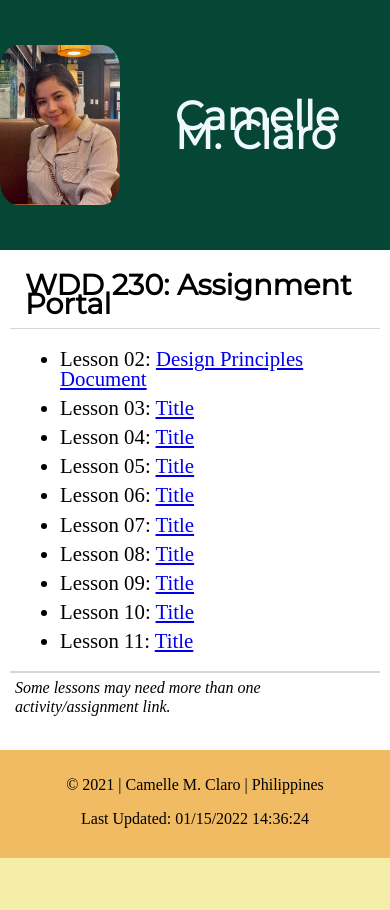
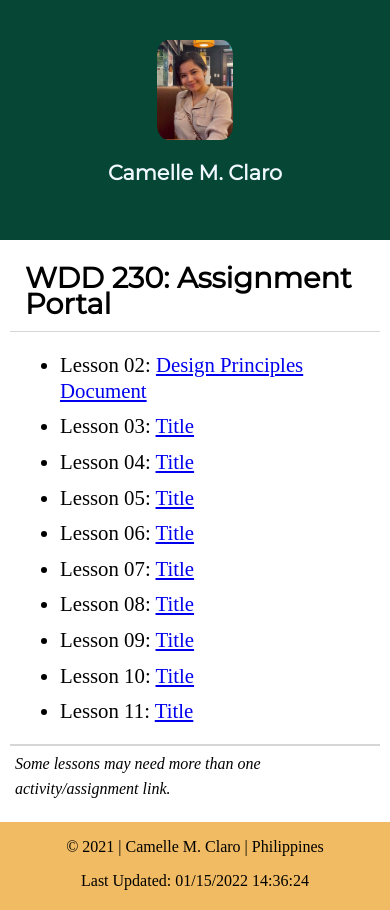
Before and after one commit to camelleclaro/wdd230, a plain HTML site: page index.html in a window 390 px wide. Before the commit the page ends 858 px from the top, so only its background shows below. Drawn offline with Linux system fonts and the light colour scheme; a web font is replaced by a local one.

Commit message:
modifications index

```diff
--- a/css/small.css
+++ b/css/small.css
@@ -1,3 +1,26 @@
-@media (max-with: 32.4em) {
+@media (max-width: 32.4em) {
+  .section-1 {
+    display: block;
+    padding: 20px;
+    text-align: center;
+  }
+  .myimage {
+    margin-top: 20px;
+    margin-right: 0;
+    height: 100px;
+  }
+  .name {
+    font-size: 1.3em;
+  }
+
+  /* main content */
+  .main-content {
+    line-height: 1.6em;
+  }
+
+  /* footer */
+  footer {
+    padding: 10px 0;
+  }
 
 }
--- a/css/styles.css
+++ b/css/styles.css
@@ -44,7 +44,7 @@ img {
   background: #064635;
   color: aliceblue;
   height: auto;
-  min-height: 250px;
+  min-height: 240px;
 }
 .myimage {
   border-radius: 15%;
--- a/index.html
+++ b/index.html
@@ -14,6 +14,7 @@
     <link rel="stylesheet" href="css/normalize.css">
     <link rel="stylesheet" href="css/styles.css" />
     <link rel="stylesheet" href="css/medium.css">
+    <link rel="stylesheet" href="css/small.css">
     <title>Camelle Claro - WDD230</title>
   </head>
   <body>
```
